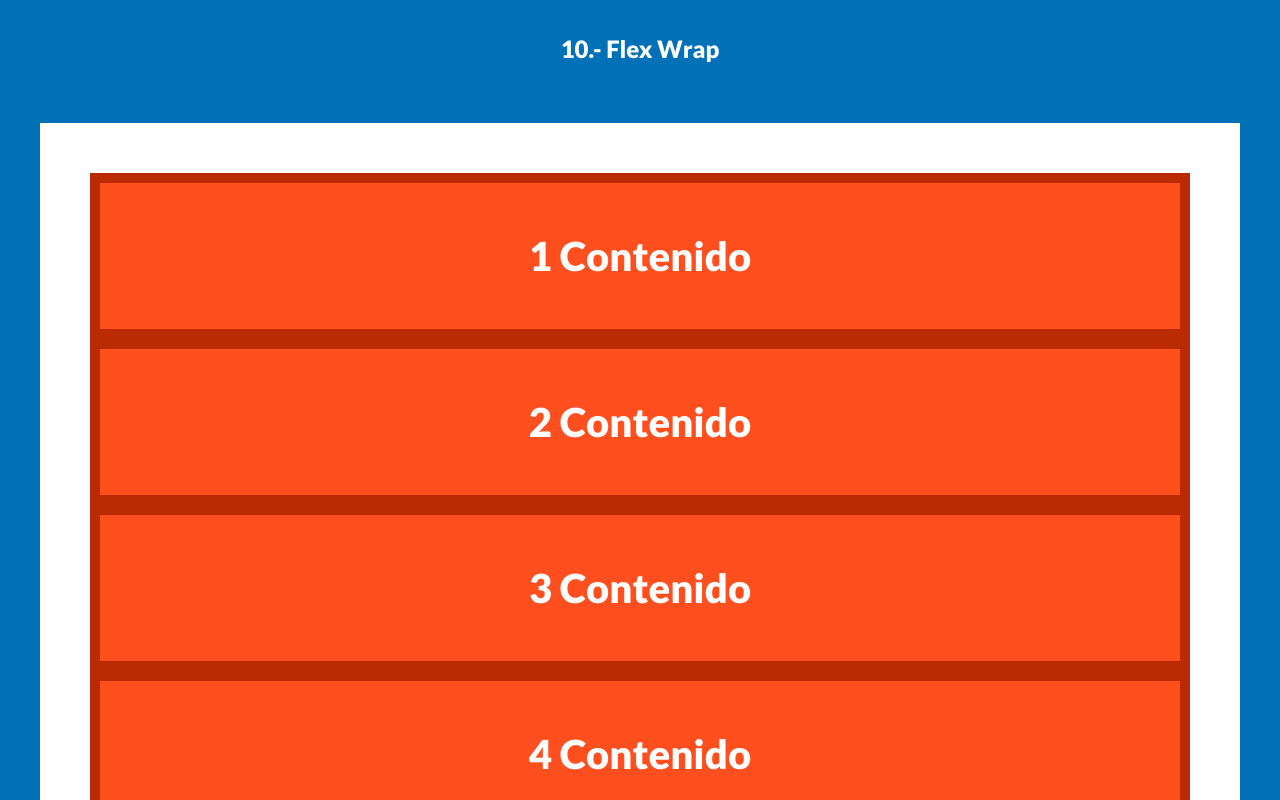
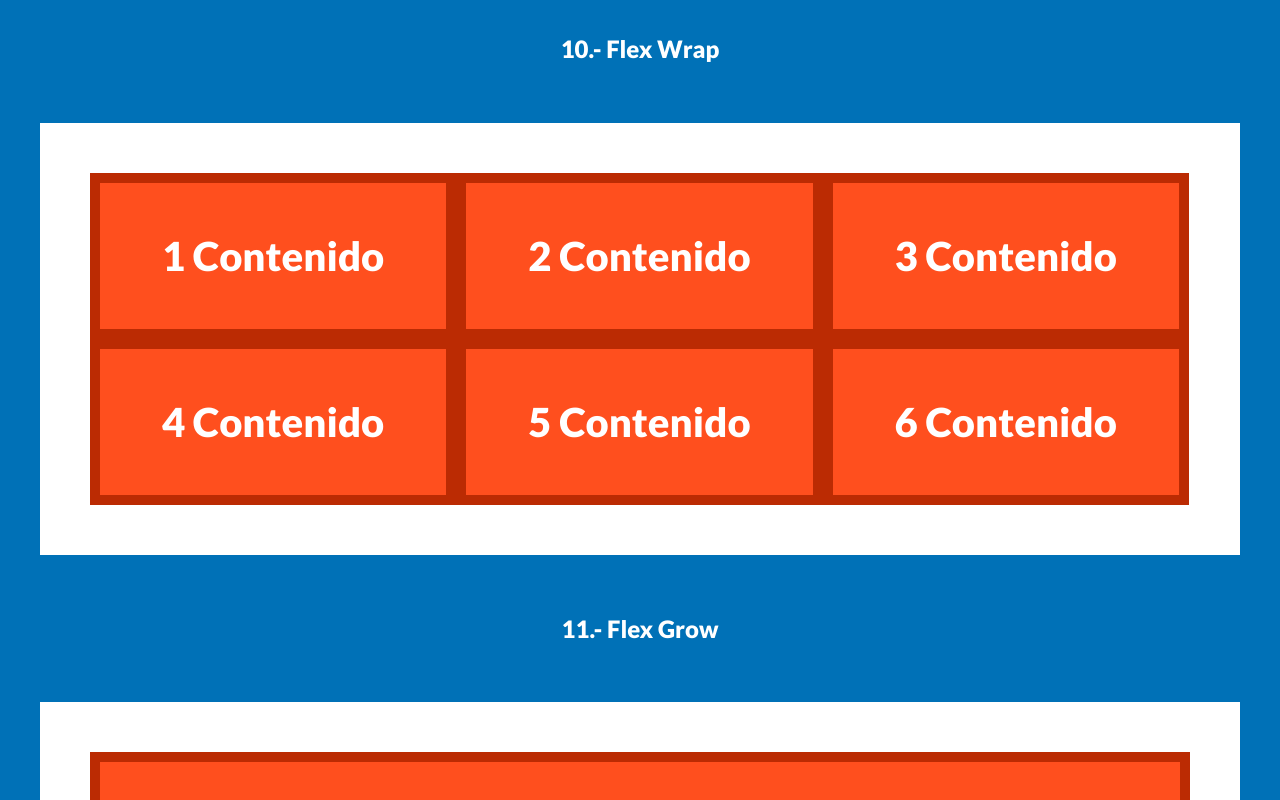
Before and after one commit to Daniel151505/flexbox, a plain HTML site: page index.html in a window 1280 px wide. Shown: the part 6140-6940 px from the top of the page. Drawn offline with Linux system fonts and the light colour scheme.

Commit message:
Flex Wrap

```diff
--- a/css/style.css
+++ b/css/style.css
@@ -160,3 +160,14 @@ h1, h2 {
 .d-flex-9 .box:nth-child(3) {
     flex-basis: calc(25% - 1rem);
 }
+
+/* 10 */
+
+.d-flex-10 {
+    display: flex;
+    flex-wrap: wrap;
+}
+
+.d-flex-10 .box {
+    flex-basis: 33.3%;
+}
```
